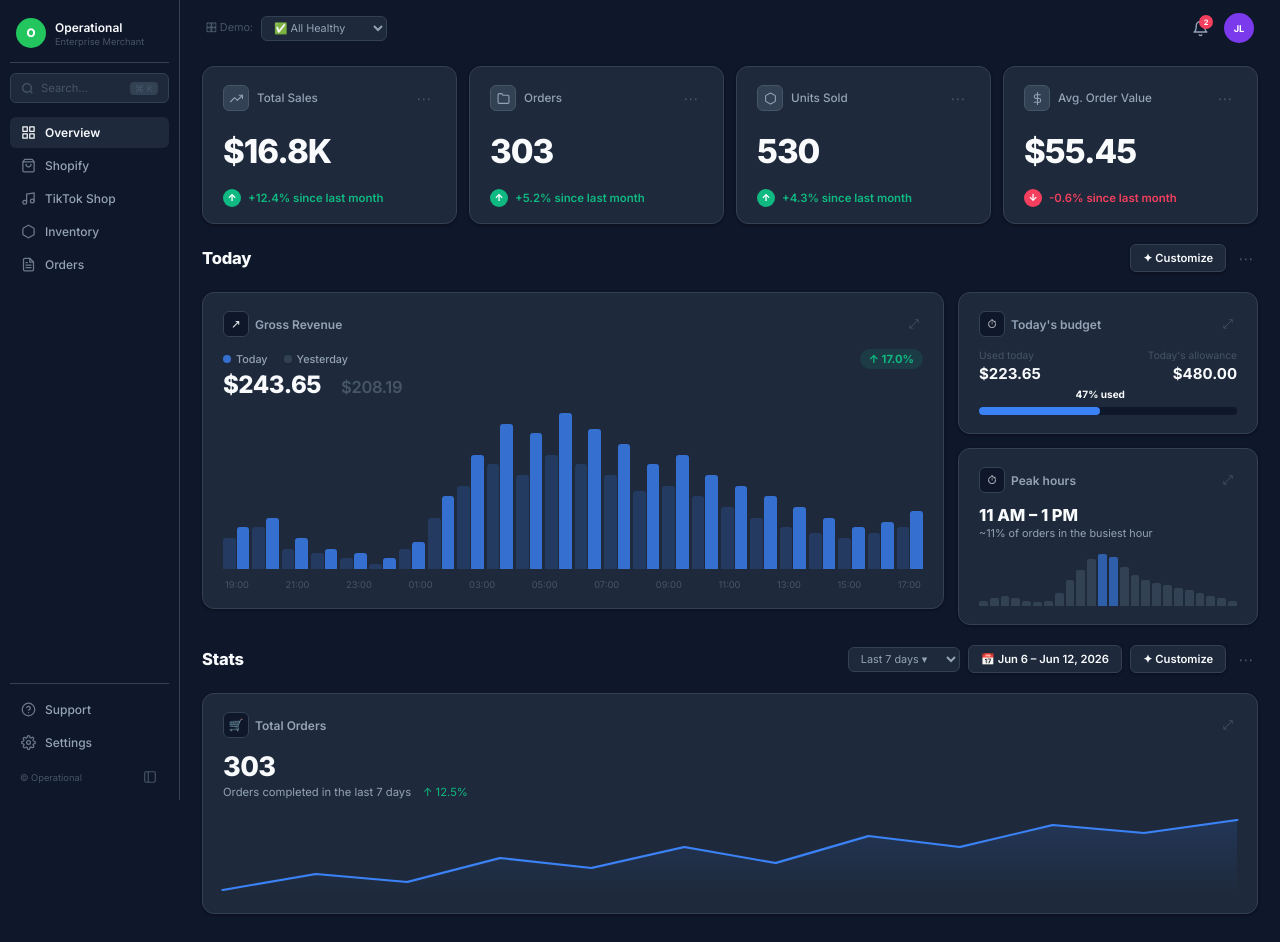
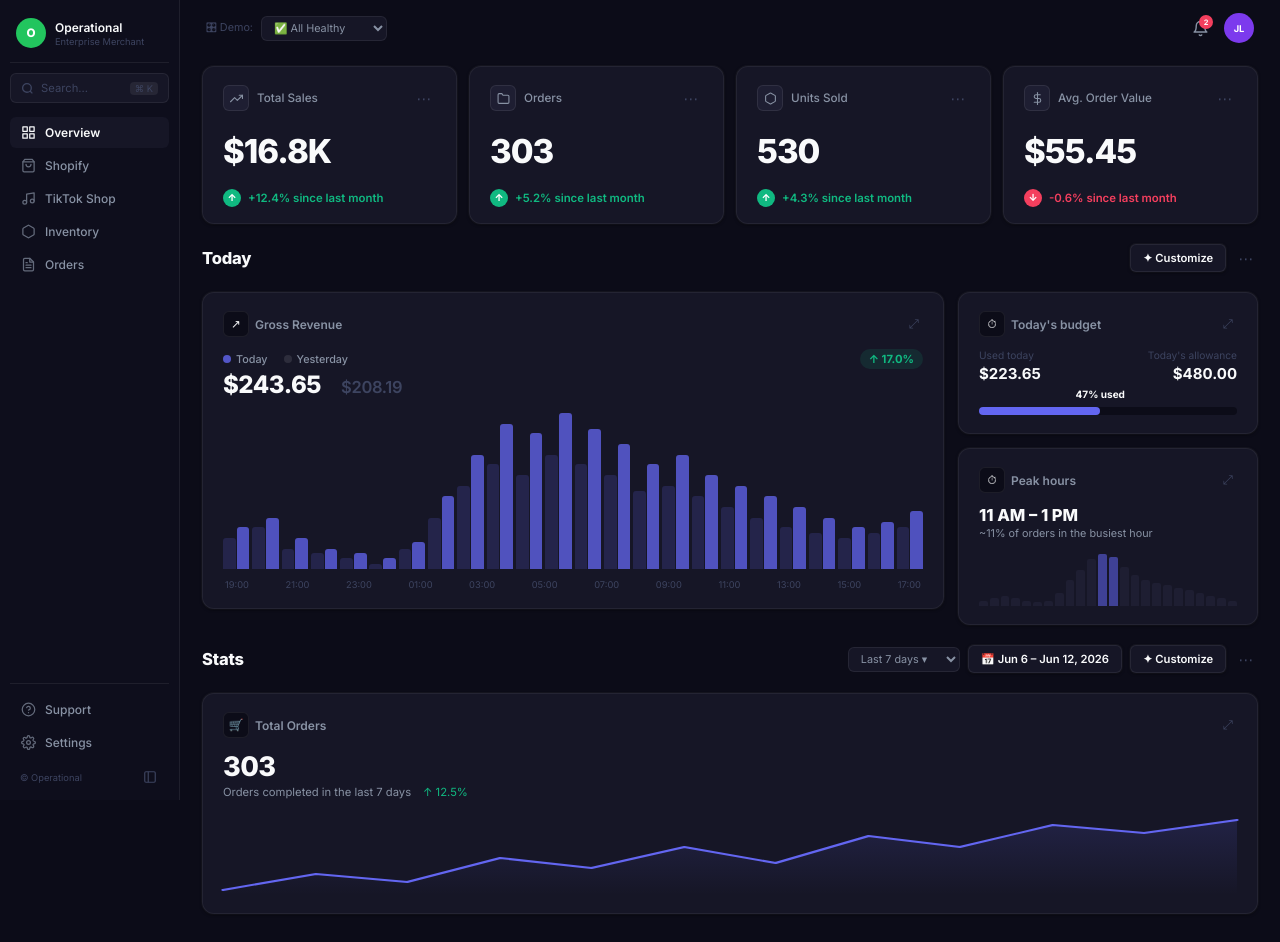
Before and after one commit to JesuaLabor/ecommerce-command-center, a React (Vite) app: page / in a window 1280 px wide. Built offline with nearby package versions, Linux system fonts and the light colour scheme.

Commit message:
feat: midnight indigo theme — deep space bg, barely-visible borders, indigo accents

```diff
--- a/src/index.css
+++ b/src/index.css
@@ -1,40 +1,40 @@
 @import url('https://fonts.googleapis.com/css2?family=Inter:wght@300;400;500;600;700;800&display=swap');
 
-/* ─── Design Tokens — Eye-Comfort Dark Palette ───────────────── */
+/* ─── Design Tokens — Midnight Indigo Theme ─────────────────── */
 :root {
-  /* ── Backgrounds (Depth Layer) ── */
-  --bg-app:            #0F172A;   /* Slate 900 — deep navy-gray, avoids pure black */
-  --bg-sidebar:        #0F172A;   /* same depth as app */
-  --bg-card:           #1E293B;   /* Slate 800 — lifts cards clearly off background */
-  --bg-card-hover:     #334155;   /* Slate 700 — clear interactive feedback */
-  --bg-input:          #1E293B;
-  --bg-table-row:      #1E293B;
-  --bg-table-row-hover:#334155;
-
-  /* ── Typography (Reading Layer) ── */
-  --text-primary:      #F8FAFC;   /* Slate 50 — crisp off-white, no glare */
-  --text-secondary:    #94A3B8;   /* Slate 400 — readable hierarchy */
-  --text-muted:        #475569;   /* Slate 600 — subtle */
-  --text-nav:          #94A3B8;
-  --text-nav-active:   #F8FAFC;
-
-  /* ── Borders ── */
-  --border:            #334155;   /* Slate 700 — structure without clutter */
-  --border-card:       #334155;
-
-  /* ── Accents (Action Layer) ── */
-  --accent-blue:       #3B82F6;   /* Blue 500 — primary brand/action */
-  --accent-blue-light: rgba(59,130,246,0.15);
-  --accent-blue-hover: #2563EB;
-
-  --green:             #10B981;   /* Emerald 500 — positive trend */
+  /* ── Backgrounds (Deep Space Layer) ── */
+  --bg-app:            #0C0C18;   /* Deep indigo-black — avoids pure black */
+  --bg-sidebar:        #0E0E1C;   /* Sidebar — same depth, slight variation */
+  --bg-card:           #161626;   /* Elevated dark surface with indigo undertone */
+  --bg-card-hover:     #1E1E32;   /* Hover — clear but soft */
+  --bg-input:          #161626;
+  --bg-table-row:      #161626;
+  --bg-table-row-hover:#1E1E32;
+
+  /* ── Typography ── */
+  --text-primary:      #F9FAFB;   /* Near-white — crisp without glare */
+  --text-secondary:    #8892A4;   /* Muted blue-gray — readable hierarchy */
+  --text-muted:        #3D4460;   /* Very subtle */
+  --text-nav:          #8892A4;
+  --text-nav-active:   #F9FAFB;
+
+  /* ── Borders — barely visible ── */
+  --border:            rgba(255,255,255,0.07);
+  --border-card:       rgba(255,255,255,0.06);
+
+  /* ── Accents ── */
+  --accent-blue:       #6366F1;   /* Indigo 500 — primary brand/active */
+  --accent-blue-light: rgba(99,102,241,0.15);
+  --accent-blue-hover: #4F46E5;   /* Indigo 600 */
+
+  --green:             #10B981;   /* Emerald 500 */
   --green-bg:          rgba(16,185,129,0.12);
-  --red:               #F43F5E;   /* Rose 500 — negative trend, softer than pure red */
+  --red:               #F43F5E;   /* Rose 500 */
   --red-bg:            rgba(244,63,94,0.12);
   --amber:             #F59E0B;
   --amber-bg:          rgba(245,158,11,0.12);
-  --gray-badge:        #475569;
-  --gray-badge-bg:     #1E293B;
+  --gray-badge:        #3D4460;
+  --gray-badge-bg:     #161626;
 
   /* ── Shape ── */
   --radius-sm:  6px;
@@ -43,9 +43,9 @@
   --radius-xl:  16px;
 
   /* ── Elevation ── */
-  --shadow-card: 0 1px 3px rgba(0,0,0,0.4);
-  --shadow-md:   0 4px 20px rgba(0,0,0,0.5);
-  --shadow-btn:  0 2px 8px rgba(59,130,246,0.3);
+  --shadow-card: 0 1px 3px rgba(0,0,0,0.5), 0 0 0 1px rgba(255,255,255,0.04);
+  --shadow-md:   0 8px 32px rgba(0,0,0,0.6);
+  --shadow-btn:  0 2px 12px rgba(99,102,241,0.35);
 
   --sidebar-width: 180px;
   --transition: 0.15s ease;
@@ -965,13 +965,13 @@ ul {
   width: 26px;
   height: 26px;
   border-radius: var(--radius-sm);
-  background: #334155;   /* Slate 700 */
-  border: 1px solid #475569;  /* Slate 600 */
+  background: #1E1E32;              /* Indigo-tinted dark */
+  border: 1px solid rgba(255,255,255,0.08);
   display: flex;
   align-items: center;
   justify-content: center;
   flex-shrink: 0;
-  color: #94A3B8;  /* Slate 400 */
+  color: #8892A4;
 }
 
 .ov-stat-label {
@@ -1277,8 +1277,8 @@ ul {
   flex-shrink: 0;
 }
 
-.dot-today    { background: rgba(59,130,246,0.8); }  /* Blue 500 */
-.dot-yesterday { background: #334155; }              /* Slate 700 */
+.dot-today    { background: rgba(99,102,241,0.8); }   /* Indigo 500 */
+.dot-yesterday { background: rgba(255,255,255,0.1); }  /* Subtle white */
 
 .ov-revenue-legend-label {
   font-size: 0.72rem;
@@ -1350,16 +1350,16 @@ ul {
 }
 
 .ov-bar-today {
-  background: rgba(59,130,246,0.8);  /* Blue 500 @ 80% */
+  background: rgba(99,102,241,0.75);   /* Indigo 500 @ 75% */
   transition: opacity var(--transition);
 }
 
 .ov-bar-today:hover {
-  background: rgba(59,130,246,1);
+  background: rgba(99,102,241,1);
 }
 
 .ov-bar-yesterday {
-  background: rgba(59,130,246,0.2);  /* Blue 500 @ 20% */
+  background: rgba(99,102,241,0.18);  /* Indigo 500 @ 18% */
 }
 
 .ov-chart-labels {
@@ -1474,12 +1474,12 @@ ul {
 .ov-peak-bar {
   flex: 1;
   border-radius: 2px 2px 0 0;
-  background: #334155;  /* Slate 700 */
+  background: #1E1E32;
   min-height: 4px;
 }
 
 .ov-peak-bar-hi {
-  background: rgba(59,130,246,0.6);  /* Blue 500 @ 60% */
+  background: rgba(99,102,241,0.55);  /* Indigo 500 @ 55% */
 }
 
 /* Stats / Orders section */
```
